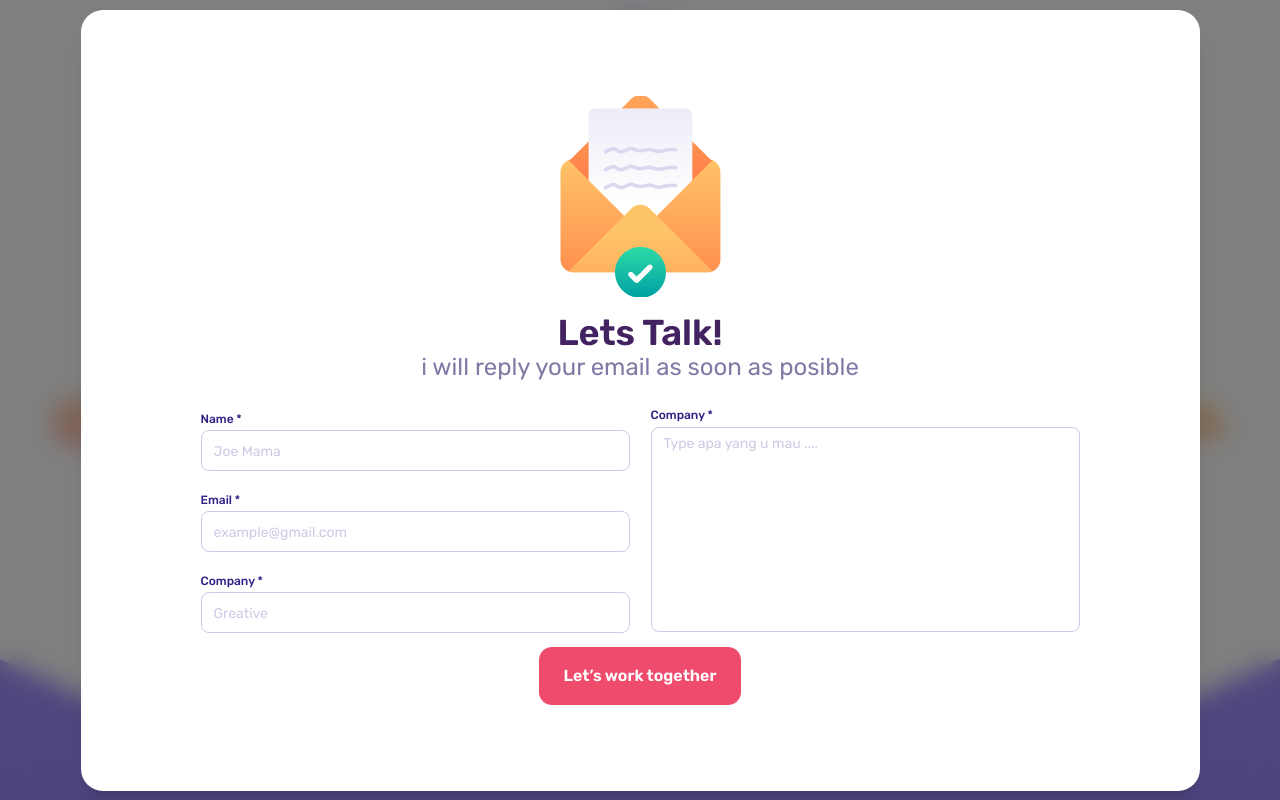
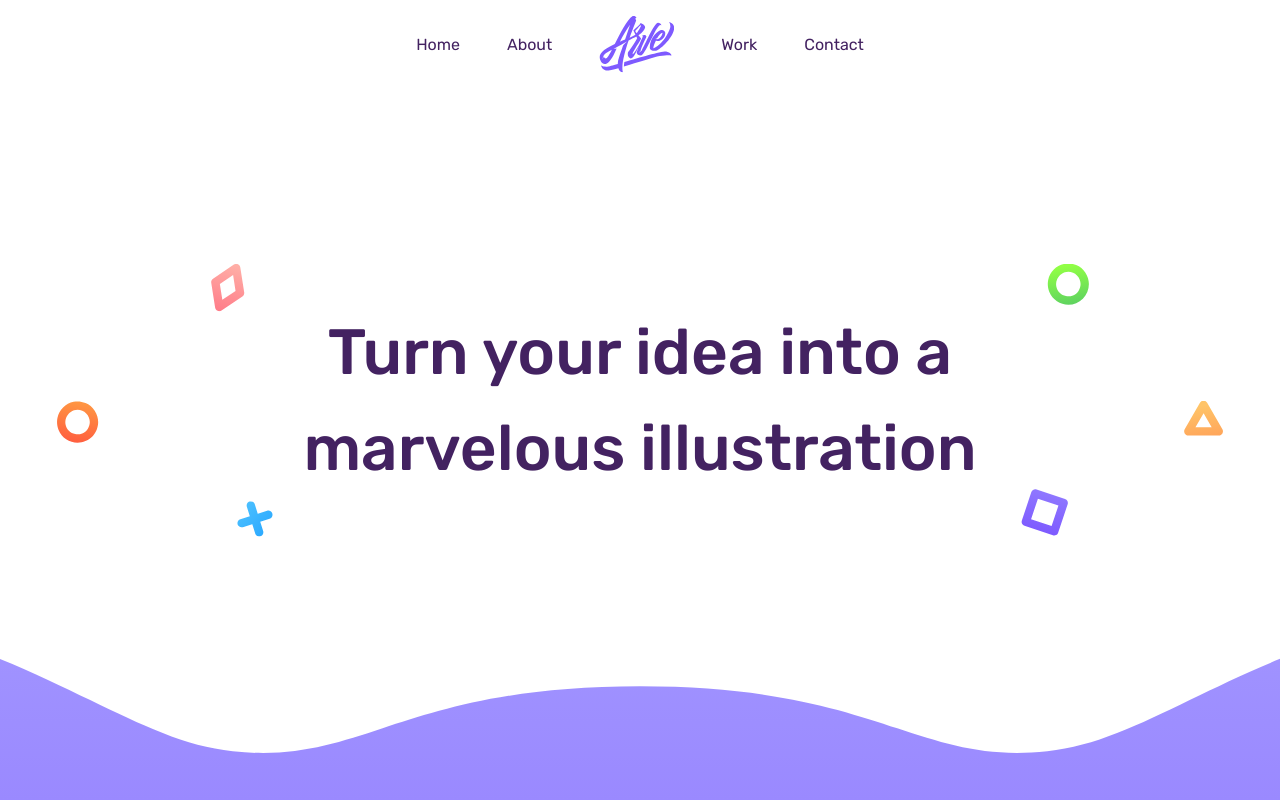
Before and after one commit to wiscaksono/bilal-arve, a Next.js app: page / in a window 1280 px wide. Shown: the top 800 px of the page. Built offline with nearby package versions, Linux system fonts and the light colour scheme.

Commit message:
fix modal open when load page

```diff
--- a/components/Modal.js
+++ b/components/Modal.js
@@ -2,7 +2,7 @@ import { Dialog, Transition } from "@headlessui/react";
 import { Fragment, useState } from "react";
 
 export default function MyModal() {
-  let [isOpen, setIsOpen] = useState(true);
+  let [isOpen, setIsOpen] = useState(false);
 
   function closeModal() {
     setIsOpen(false);
@@ -29,7 +29,7 @@ export default function MyModal() {
       <Transition appear show={isOpen} as={Fragment}>
         <Dialog
           as="div"
-          className="fixed inset-0 z-10 overflow-y-auto bg-black/50 backdrop-blur-md transition-all"
+          className="fixed inset-0  overflow-y-auto bg-black/50 backdrop-blur-md transition-all z-50"
           onClose={closeModal}
         >
           <div className="min-h-screen px-4 text-center">
@@ -61,7 +61,14 @@ export default function MyModal() {
               leaveFrom="opacity-100 scale-100"
               leaveTo="opacity-0 scale-95"
             >
-              <div className="inline-block   px-[120px] py-[86px]  overflow-hidden text-left align-middle transition-all transform bg-white shadow-xl rounded-[22px]">
+              <div className="inline-block  px-[120px] py-[86px]  overflow-hidden text-left align-middle transition-all transform bg-white shadow-xl rounded-[22px] relative">
+                <div className="absolute top-[41px] right-[41px]">
+                  <button type="button" onClick={closeModal}>
+                    <div className="w-[20px] h-[20px]">
+                      <img src="close.svg" alt="" className="w-full h-full" />
+                    </div>
+                  </button>
+                </div>
                 <div className="flex items-center justify-center flex-col">
                   <div className="mb-[24px]">
                     <img src="email-modal.png" alt="" />
@@ -86,7 +93,6 @@ export default function MyModal() {
                         <input
                           type="text"
                           className="w-full h-[41px] py-[10px] text-base font-normal text-[#341F87] bg-white bg-clip-padding border border-solid border-[#CFC9E5] rounded-[8px] transition ease-in-out  m-0  focus:text-[#341F87] focus:bg-white  focus:outline-none px-3 placeholder:text-[#CFC9E5] placeholder:text-sm "
-                          id="exampleInput7"
                           placeholder="Joe Mama"
                         />
                       </div>
@@ -97,7 +103,6 @@ export default function MyModal() {
                         <input
                           type="text"
                           className="w-full h-[41px] py-[10px] text-base font-normal text-[#341F87] bg-white bg-clip-padding border border-solid border-[#CFC9E5] rounded-[8px] transition ease-in-out  m-0  focus:text-[#341F87] focus:bg-white  focus:outline-none px-3 placeholder:text-[#CFC9E5]  placeholder:text-sm"
-                          id="exampleInput7"
                           placeholder="example@gmail.com"
                         />
                       </div>
@@ -108,8 +113,7 @@ export default function MyModal() {
                         <input
                           type="text"
                           className="w-full h-[41px] py-[10px] text-base font-normal text-[#341F87] bg-white bg-clip-padding border border-solid border-[#CFC9E5] rounded-[8px] transition ease-in-out  m-0  focus:text-[#341F87] focus:bg-white  focus:outline-none px-3 placeholder:text-[#CFC9E5]  placeholder:text-sm"
-                          id="exampleInput7"
-                          placeholder="Greative"
+                          placeholder="Google"
                         />
                       </div>
                     </div>
@@ -120,8 +124,8 @@ export default function MyModal() {
                       <textarea
                         name=""
                         id=""
-                        placeholder="Type apa yang u mau ...."
-                        className="w-full h-[205px] py-1.5 text-base  text-[#341F87] bg-white bg-clip-padding border border-solid border-[#CFC9E5] rounded-[8px] transition ease-in-out  m-0  focus:text-gray-700 focus:bg-white focus:border-blue-600 focus:outline-none px-3 placeholder:text-[#CFC9E5] placeholder:text-sm  resize-none"
+                        placeholder="Type yor message"
+                        className="w-full h-[205px] py-1.5 text-base  text-[#341F87] bg-white bg-clip-padding border border-solid border-[#CFC9E5] rounded-[8px] transition ease-in-out  m-0  focus:text-[#341F87] focus:bg-white  focus:outline-none px-3 placeholder:text-[#CFC9E5] placeholder:text-sm  resize-none"
                       ></textarea>
                     </div>
                   </div>
--- a/pages/index.js
+++ b/pages/index.js
@@ -2,10 +2,10 @@ import Head from "next/head";
 import Image from "next/image";
 import styles from "../styles/Home.module.css";
 import MyModal from "../components/Modal";
-import { Dialog, Transition } from "@headlessui/react";
-import { Fragment, useState } from "react";
+import { useState } from "react";
+
 export default function Home() {
-  let [isOpen, setIsOpen] = useState(true);
+  let [isOpen, setIsOpen] = useState(false);
 
   function closeModal() {
     setIsOpen(false);
@@ -217,7 +217,10 @@ export default function Home() {
         className="bg-gradient-to-t from-[#432261] to-[#7436AE] min-h-screen relative"
         id="contact"
       >
-        <div className="flex items-center justify-center flex-col gap-[44px] absolute top-1/2 left-1/2 transform -translate-x-1/2 -translate-y-1/2">
+        <div
+          className="
+        flex items-center justify-center flex-col gap-[44px] absolute top-1/2 left-1/2 transform -translate-x-1/2 -translate-y-1/2"
+        >
           <h1 className="text-white text-[36px] w-[1112px] text-center">
             if you love and interesting with my work lets collaboration and let
             me turn your idea into the marvelous illustration
@@ -226,12 +229,12 @@ export default function Home() {
             className=" bg-gradient-to-tr from-[#744BFF] to-[#A69DFF] rounded-full"
             onClick={() => setIsOpen(!isOpen)}
           ></button>
-          <MyModal>:wave</MyModal>
+          <MyModal></MyModal>
           <div className="flex gap-[35px]">
             <a href="https://www.instagram.com/bilalarve/" target="_blank">
               <img src="instagram.svg" alt="" />
             </a>
-            <a href="mailto:bilalarve@gmail.com" target="_blank">
+            <a href="mailto:arve4me@gmail.com" target="_blank">
               <img src="email-footer.svg" alt="" />
             </a>
             <a href="https://dribbble.com/Arve" target="_blank">
```
Also changed, not shown: public/close.svg (added), public/white-wave.svg.
